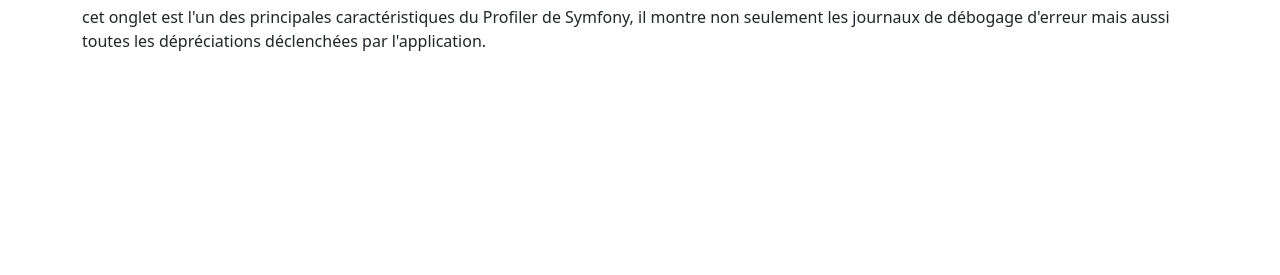
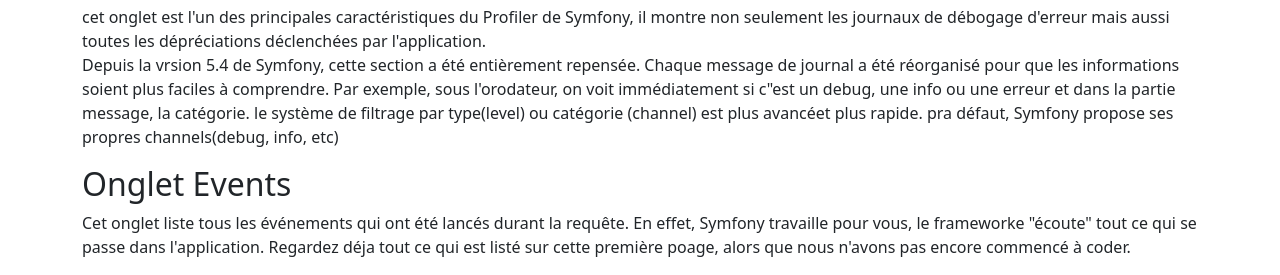
Before and after one commit to akkramm00/Profiler-de-symfony, a plain HTML site: page Onglets.html in a window 1280 px wide. Shown: the part 717-992 px from the top of the page. Before the commit the page ends 800 px from the top, so only its background shows below. Drawn offline with Linux system fonts and the light colour scheme.

Commit message:
add onglet Events

```diff
--- a/Onglets.html
+++ b/Onglets.html
@@ -46,9 +46,13 @@
         <h2>Onglet Logs</h2>
 
         <p>
-          cet onglet est l'un des principales caractéristiques du Profiler de Symfony, il montre non seulement les journaux de débogage d'erreur mais aussi toutes les dépréciations déclenchées par l'application.
+          cet onglet est l'un des principales caractéristiques du Profiler de Symfony, il montre non seulement les journaux de débogage d'erreur mais aussi toutes les dépréciations déclenchées par l'application. <br>
+          Depuis la vrsion 5.4 de Symfony, cette section a été entièrement repensée. Chaque message de journal a été réorganisé pour que les informations soient plus faciles à comprendre. Par exemple, sous l'orodateur, on voit immédiatement si c"est un debug, une info ou une erreur et dans la partie message, la catégorie. le système de filtrage par type(level) ou catégorie (channel) est plus avancéet plus rapide. pra défaut, Symfony propose ses propres channels(debug, info, etc)
         </p>
-
+<h2>Onglet Events</h2>
+        <p>
+           Cet onglet liste tous les événements qui ont été lancés durant la requête. En effet, Symfony travaille pour vous, le frameworke "écoute" tout ce qui se passe dans l'application. Regardez déja tout ce qui est listé sur cette première poage, alors que nous n'avons pas encore commencé à coder.
+        </p>
 
 
        </div>
```
